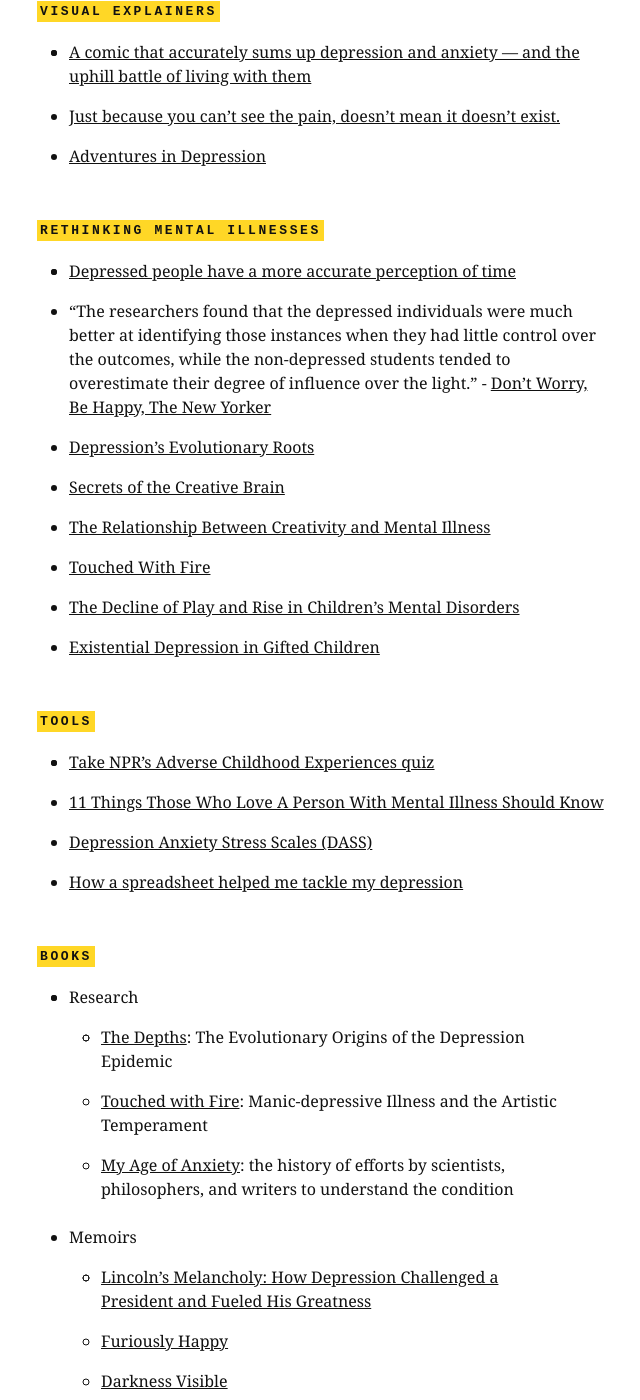
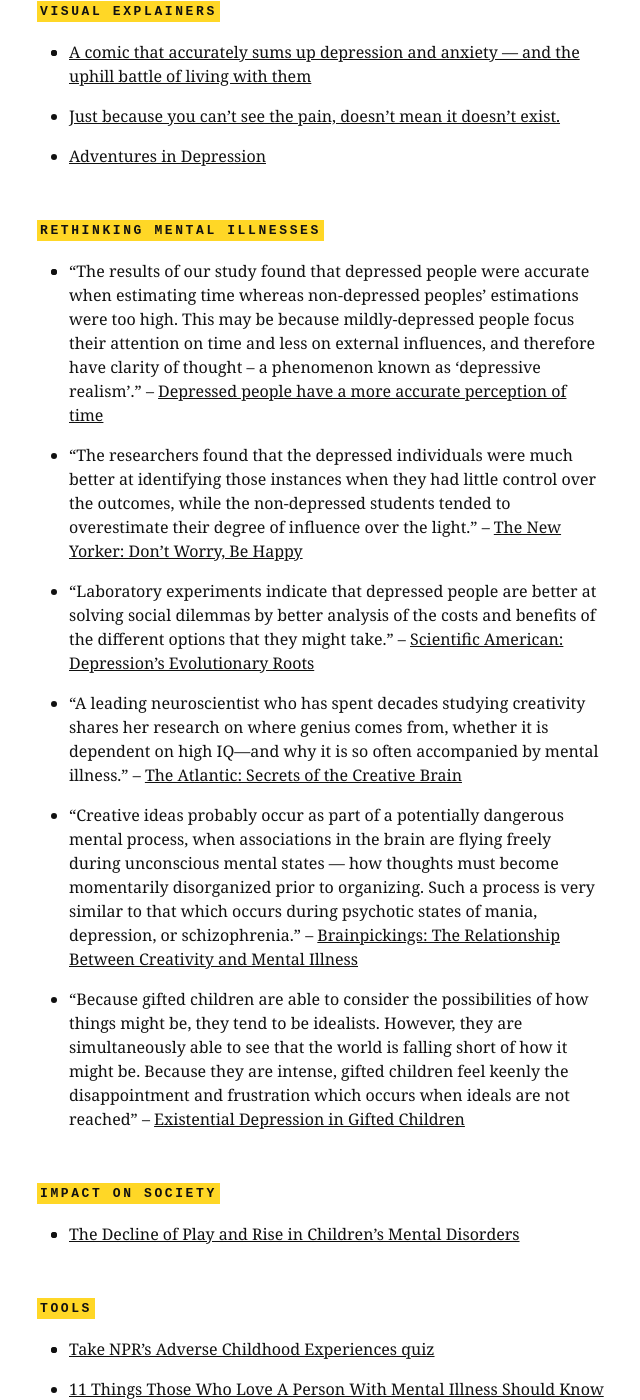
Before and after one commit to wynlim/light, a Jekyll site: the page built from index.md, in a window 1280 px wide and 1400 px high, scrolled down 1388 px. Shown: the whole window, without its empty margins (303-943 px from the left). Built offline with Jekyll 4.4.1, drawn with Linux system fonts in a browser that asks for light colours; some of the changed text lies outside the part shown.

Commit message:
content update, adding quotes.

```diff
--- a/index.md
+++ b/index.md
@@ -46,14 +46,15 @@
 
 ## Rethinking mental illnesses
 
-* [Depressed people have a more accurate perception of time](http://www.sciencedaily.com/releases/2013/08/130822090326.htm)
-* “The researchers found that the depressed individuals were much better at identifying those instances when they had little control over the outcomes, while the non-depressed students tended to overestimate their degree of influence over the light.” - [Don’t Worry, Be Happy, The New Yorker](http://www.newyorker.com/science/maria-konnikova/dont-worry-be-happy)
-* [Depression's Evolutionary Roots](http://www.scientificamerican.com/article/depressions-evolutionary/)
-* [Secrets of the Creative Brain](http://www.theatlantic.com/features/archive/2014/06/secrets-of-the-creative-brain/372299/)
-* [The Relationship Between Creativity and Mental Illness](http://www.brainpickings.org/2014/07/21/creativity-and-mental-illness/)
-* [Touched With Fire](http://www.amazon.com/Touched-Fire-Kay-Redfield-Jamison-ebook/dp/B001D1YCM2/ref=tmm_kin_swatch_0?_encoding=UTF8&sr=&qid=)
-* [The Decline of Play and Rise in Children's Mental Disorders](http://The Decline of Play and Rise in Children's Mental Disorders)
-* [Existential Depression in Gifted Children](http://theunboundedspirit.com/existential-depression-in-gifted-children/)
+* "The results of our study found that depressed people were accurate when estimating time whereas non-depressed peoples' estimations were too high. This may be because mildly-depressed people focus their attention on time and less on external influences, and therefore have clarity of thought -- a phenomenon known as 'depressive realism'." – [Depressed people have a more accurate perception of time](http://www.sciencedaily.com/releases/2013/08/130822090326.htm)
+* “The researchers found that the depressed individuals were much better at identifying those instances when they had little control over the outcomes, while the non-depressed students tended to overestimate their degree of influence over the light.” – [The New Yorker: Don’t Worry, Be Happy](http://www.newyorker.com/science/maria-konnikova/dont-worry-be-happy)
+* "Laboratory experiments indicate that depressed people are better at solving social dilemmas by better analysis of the costs and benefits of the different options that they might take." – [Scientific American: Depression's Evolutionary Roots](http://www.scientificamerican.com/article/depressions-evolutionary/)
+* "A leading neuroscientist who has spent decades studying creativity shares her research on where genius comes from, whether it is dependent on high IQ—and why it is so often accompanied by mental illness." – [The Atlantic: Secrets of the Creative Brain](http://www.theatlantic.com/features/archive/2014/06/secrets-of-the-creative-brain/372299/)
+* "Creative ideas probably occur as part of a potentially dangerous mental process, when associations in the brain are flying freely during unconscious mental states — how thoughts must become momentarily disorganized prior to organizing. Such a process is very similar to that which occurs during psychotic states of mania, depression, or schizophrenia." – [Brainpickings: The Relationship Between Creativity and Mental Illness](http://www.brainpickings.org/2014/07/21/creativity-and-mental-illness/)
+* "Because gifted children are able to consider the possibilities of how things might be, they tend to be idealists. However, they are simultaneously able to see that the world is falling short of how it might be. Because they are intense, gifted children feel keenly the disappointment and frustration which occurs when ideals are not reached" – [Existential Depression in Gifted Children](http://theunboundedspirit.com/existential-depression-in-gifted-children/)
+
+## Impact on Society
+* [The Decline of Play and Rise in Children's Mental Disorders](https://www.psychologytoday.com/blog/freedom-learn/201001/the-decline-play-and-rise-in-childrens-mental-disorders)
 
 ## Tools
 
@@ -64,23 +65,24 @@
 
 ## Books
 
-* Research
+* ###Research
     * [The Depths](http://www.amazon.com/Depths-Evolutionary-Origins-Depression-Epidemic-ebook/dp/B00IA7DQQK/): The Evolutionary Origins of the Depression Epidemic
     * [Touched with Fire](http://www.amazon.com/Touched-Fire-Manic-depressive-Artistic-Temperament-ebook/dp/B001D1YCM2/): Manic-depressive Illness and the Artistic Temperament
     * [My Age of Anxiety](http://www.amazon.com/My-Age-Anxiety-Dread-Search-ebook/dp/B00F8F7M58/): the history of efforts by scientists, philosophers, and writers to understand the condition
-* Memoirs
+* ###Memoirs
     * [Lincoln's Melancholy: How Depression Challenged a President and Fueled His Greatness](http://www.amazon.com/Lincolns-Melancholy-Depression-Challenged-President-ebook/dp/B0085TK3CS/)
     * [Furiously Happy](http://www.amazon.com/Furiously-Happy-Funny-Horrible-Things-ebook/dp/B00V37BC4C/)
     * [Darkness Visible](http://www.amazon.com/Darkness-Visible-Madness-William-Styron-ebook/dp/B00BBPVYUS/)
     * [Beyond Blue](http://www.amazon.com/Beyond-Blue-Surviving-Depression-Anxiety-ebook/dp/B00329UW4U/)
     * [Shoot the Damned Dog](http://www.amazon.com/Shoot-Damn-Dog-Memoir-Depression-ebook/dp/B004G5ZTL0/)
-* Books that may help shift thinking
+* ###Books that may help shift thinking
     * [In Praise of Melancholy](http://www.amazon.com/Against-Happiness-Melancholy-Eric-Wilson-ebook/dp/B00166GNTO/ref=mt_kindle)
     * [The Power of Habit](http://www.amazon.com/The-Power-Habit-What-Business/dp/081298160X)
     * [The Power of Full Engagement](http://www.amazon.com/Power-Full-Engagement-Managing-Performance-ebook/dp/B000FC0SWS/)
     * [The Art of Happiness](http://www.amazon.com/Art-Happiness-10th-Anniversary-Handbook-ebook/dp/B002UK6NO0/)
     * [The Balance Within: The Science Connecting Health and Emotions](http://www.amazon.com/The-Balance-Within-Connecting-Emotions/dp/0716744457)
-* Improvement strategies
+    * [Molecules of Emotions](http://www.amazon.com/Molecules-Of-Emotion-Mind-Body-Medicine/dp/0684846349)
+* ###Improvement strategies
     * [The Ultramind Solution](http://www.amazon.com/UltraMind-Solution-Broken-Brain-Healing-ebook/dp/B001NLKU7S/)
     * [Search Inside Yourself](http://www.amazon.com/Search-Inside-Yourself-Unexpected-Achieving-ebook/dp/B0070XF474/)
     * [The Mood Cure](http://www.amazon.com/The-Mood-Cure-Program-Emotions-Today/dp/0142003646)
```
